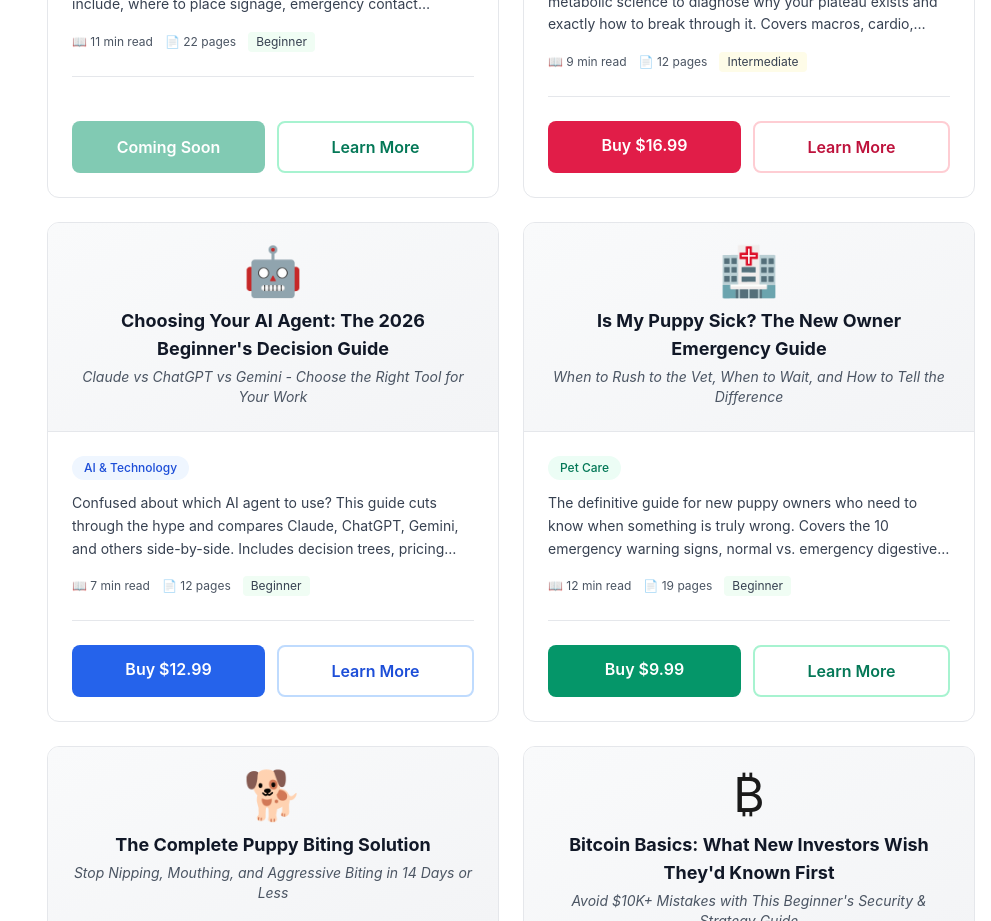
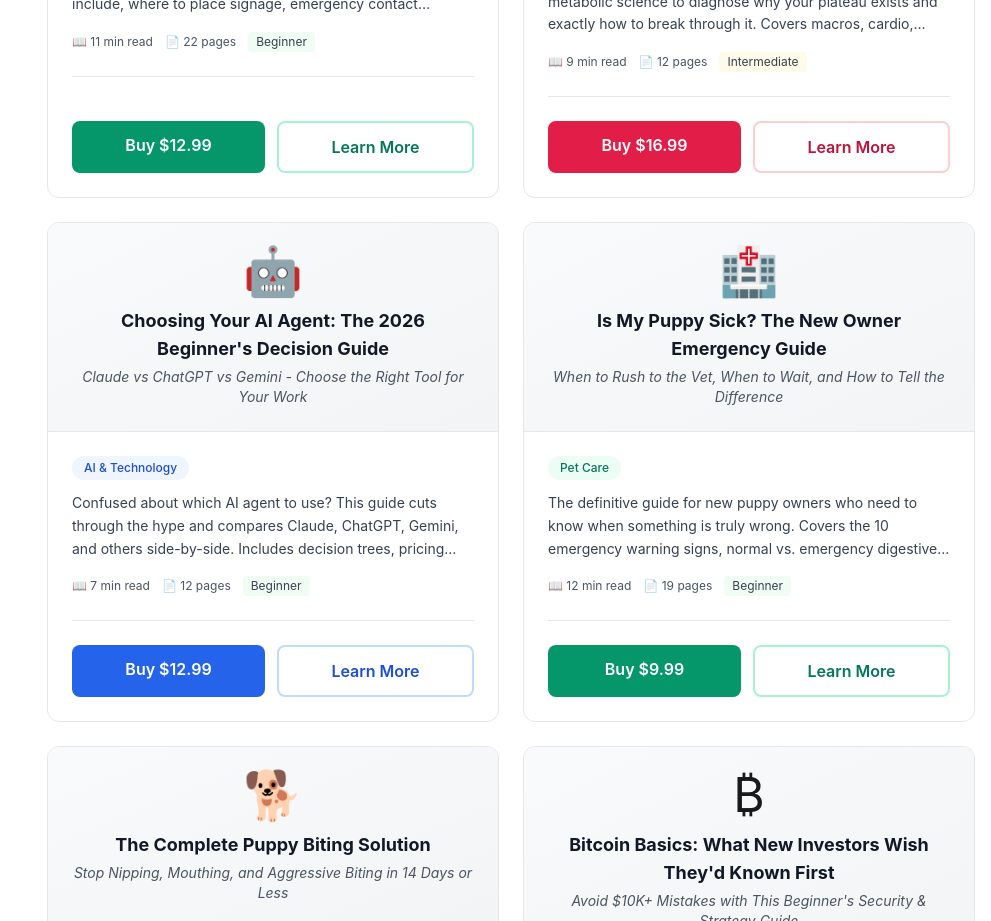
Before and after one commit to will-bot2026/aiagentpersona-website, a Next.js app: page /guides in a window 1280 px wide. Shown: the part 1300-2221 px from the top of the page, without its empty margins (289-1280 px from the left). Built offline with nearby package versions, Linux system fonts and the light colour scheme.

Commit message:
feat: add Emergency Signage checkout link (prod-003 live on Polar)

```diff
--- a/app/guides/page.tsx
+++ b/app/guides/page.tsx
@@ -124,7 +124,7 @@ const guidesData = [
     emoji: '🚗',
     tags: ['Dog Travel Safety', 'Emergency Preparedness', 'Pet Care', 'Dog Training'],
     pdfFile: '/guides/emergency-signage-for-dogs-traveling-in-cars.pdf',
-    polarUrl: '#coming-soon',
+    polarUrl: 'https://buy.polar.sh/polar_cl_Z30Fre4MqiTdEowqH024TOjn35mAEJAQQd253SbzAi',
     category: 'pet-care',
     categoryLabel: 'Pet Care',
     categoryColor: 'emerald',
```
